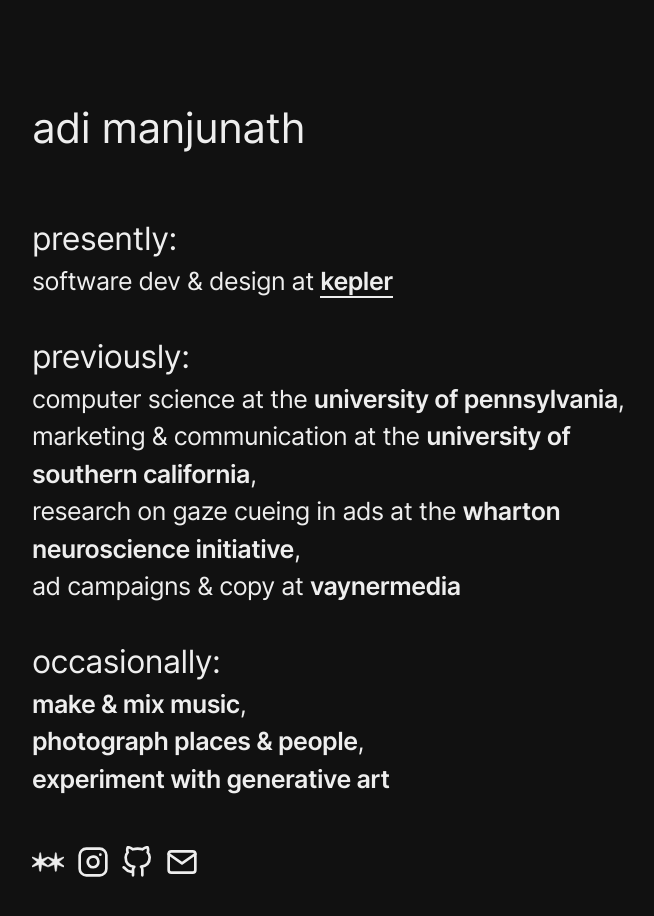
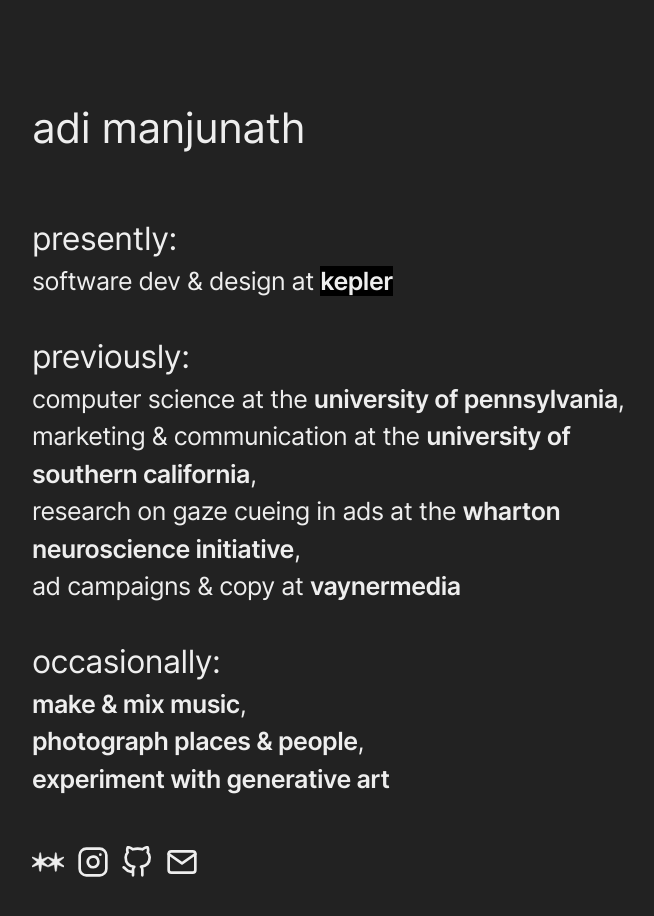
Before and after one commit to adi-txt/adi-txt.github.io, a React (Create React App) app: page / in a window 1280 px wide. In both pictures the pointer is over the link "kepler". Shown: the top 916 px of the page, without its empty margins (168-822 px from the left). Built offline with nearby package versions, Linux system fonts and the light colour scheme.

Commit message:
update link style

```diff
--- a/src/App.css
+++ b/src/App.css
@@ -105,7 +105,7 @@ body {
   font-size: 1.5625rem;
   line-height: 1.5;
   color: #eee;
-  background-color: #111;
+  background-color: #222;
   margin: 1rem 8rem;
   max-width: 100rem;
   padding: 0 4.5rem;
@@ -188,7 +188,7 @@ a {
 
 .underline a:hover {
   text-decoration: none;
-  border-bottom: 0.08em solid #eee;
+  background-color: black;
 }
 
 .header {
```
